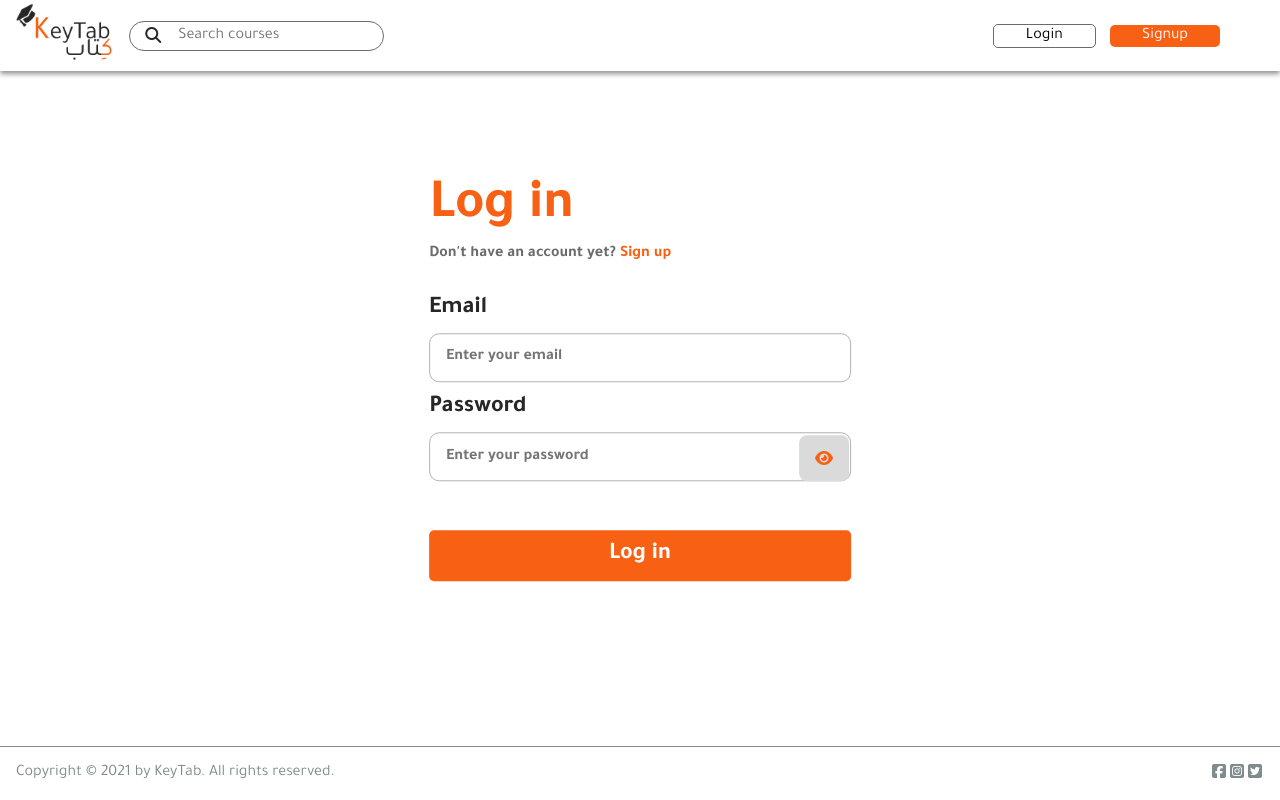
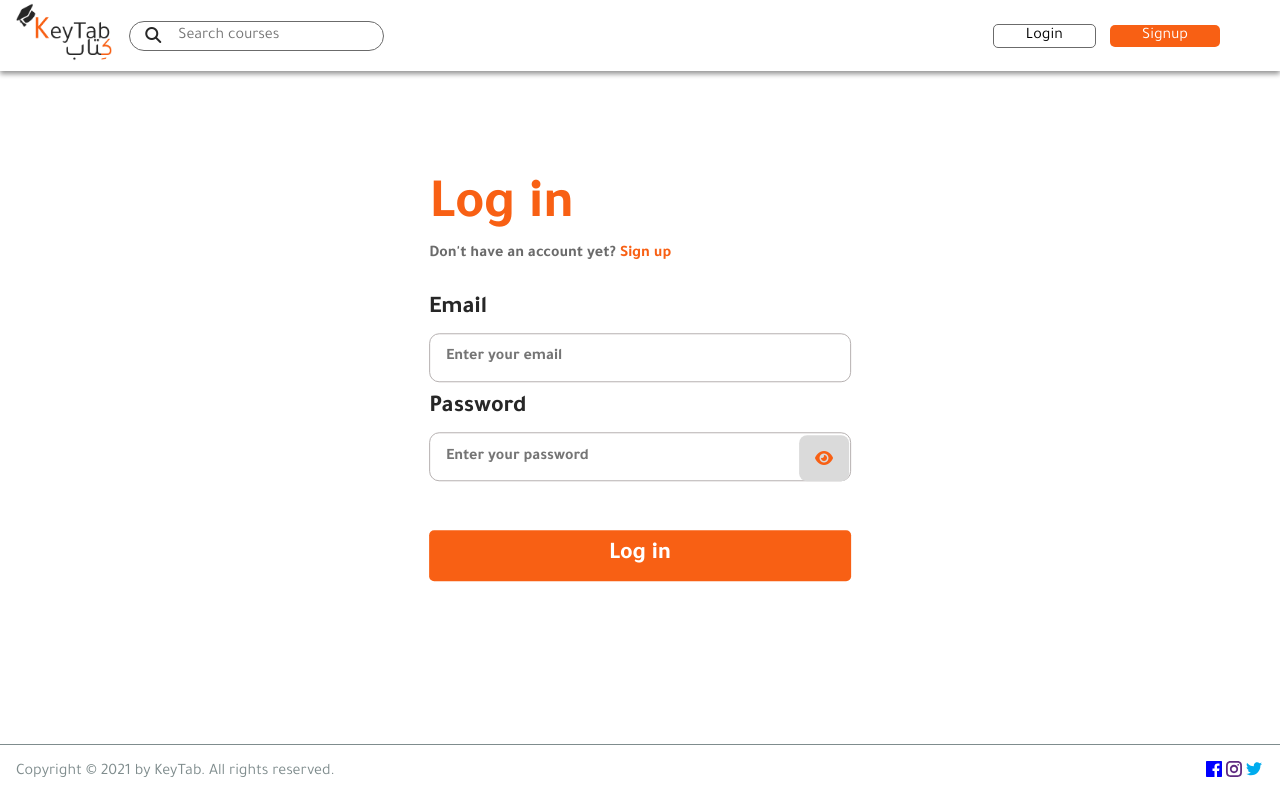
Before and after one commit to hatimabualrub/keytab, a React (Create React App) app: page /login in a window 1280 px wide. Built offline with nearby package versions, Linux system fonts and the light colour scheme.

Commit message:
contact icons

```diff
--- a/package.json
+++ b/package.json
@@ -9,6 +9,7 @@
     "axios": "^0.21.1",
     "react": "^17.0.2",
     "react-dom": "^17.0.2",
+    "react-icons": "^4.2.0",
     "react-redux": "^7.2.3",
     "react-router": "^5.2.0",
     "react-router-dom": "^5.2.0",
--- a/src/App.js
+++ b/src/App.js
@@ -23,7 +23,7 @@ function App() {
 
   return (
     <div className="page-container">
-      {userInfo ? <NavHome /> : <NavMain />}
+     {userInfo ? <NavHome /> : <NavMain />}
       <Switch>
         <Route path="/login" component={LogIn} />
         <Route path="/signup" component={Signup} />
--- a/src/Components/Footer/Footer.css
+++ b/src/Components/Footer/Footer.css
@@ -21,10 +21,18 @@
   display: flex;
   flex-direction: row;
 }
-.footer ul li {
+.footer ul a {
   padding: 0px 2px;
 }
-
+.facebook{
+  color: blue;
+}
+.instagram{
+  color: #5f2b81;
+}
+.twitter{
+  color:#00acee;
+}
 @media screen and (max-width: 958px) {
   .footer {
     padding: 0.8rem 0.8rem;
--- a/src/Components/Footer/Footer.js
+++ b/src/Components/Footer/Footer.js
@@ -1,4 +1,5 @@
 import './Footer.css';
+import {GrInstagram, GrTwitter, GrFacebook} from 'react-icons/gr'
 
 const Footer = () => {
     return (
@@ -7,9 +8,21 @@ const Footer = () => {
            Copyright © 2021 by KeyTab. All rights reserved.
         </p>
         <ul className="social">
-           <li> <i className="fab fa-facebook-square"></i></li>
-            <li><i className="fab fa-instagram-square"></i></li>
-            <li><i className="fab fa-twitter-square"></i></li>
+
+            <a
+            href='https://www.facebook.com/justedujo'
+            className="facebook">
+                <GrFacebook /></a>
+            <a
+            href='https://www.instagram.com/just_1986/?hl=en'
+            className="instagram">
+                <GrInstagram />
+            </a>
+            <a
+            href='https://www.twitter.com/justedujo'
+            className="twitter">
+                <GrTwitter />
+            </a>
         </ul>
     </div>
      );
--- a/src/Pages/LogIn/LogIn.css
+++ b/src/Pages/LogIn/LogIn.css
@@ -60,6 +60,7 @@
   padding: 0.94rem 1rem;
   border-radius: 8px;
   color: var(--main-color);
+  cursor: pointer;
 }
 .login .para {
   width: 100%;
--- a/src/Pages/LogIn/LogIn.js
+++ b/src/Pages/LogIn/LogIn.js
@@ -9,6 +9,7 @@ import "./LogIn.css";
 const LogIn = () => {
   const [email, setemail] = useState("");
   const [password, setpassword] = useState("");
+  const [showPassword, setShowPassword] = useState(false);
 
   const userSignin = useSelector((state) => state.userSignin);
   const { loading, error, userInfo } = userSignin;
@@ -46,12 +47,14 @@ const LogIn = () => {
       <label>Password</label>
       <div className="eye">
         <input
-          type="password"
+          type={showPassword ? "text" : "password"}
           placeholder="Enter your password"
           value={password}
           onChange={(e) => setpassword(e.target.value)}
         />
-        <i className="fas fa-eye"></i>
+        <i
+        className="fas fa-eye"
+        onClick={() => setShowPassword(prevState => !prevState)}></i>
       </div>
       <div className="para hidden">
         <p>
```
Also changed, not shown: 1 other file (tests, documents, lock files or other folders).
